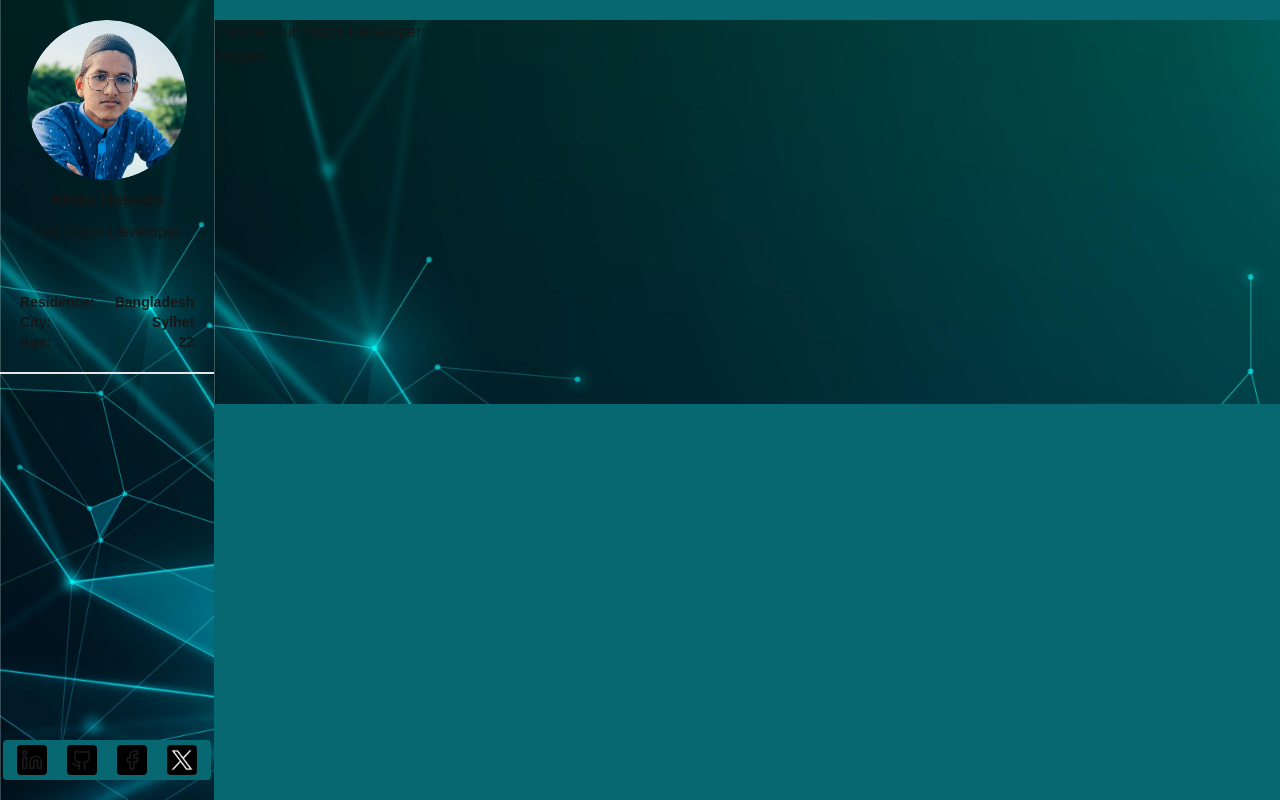
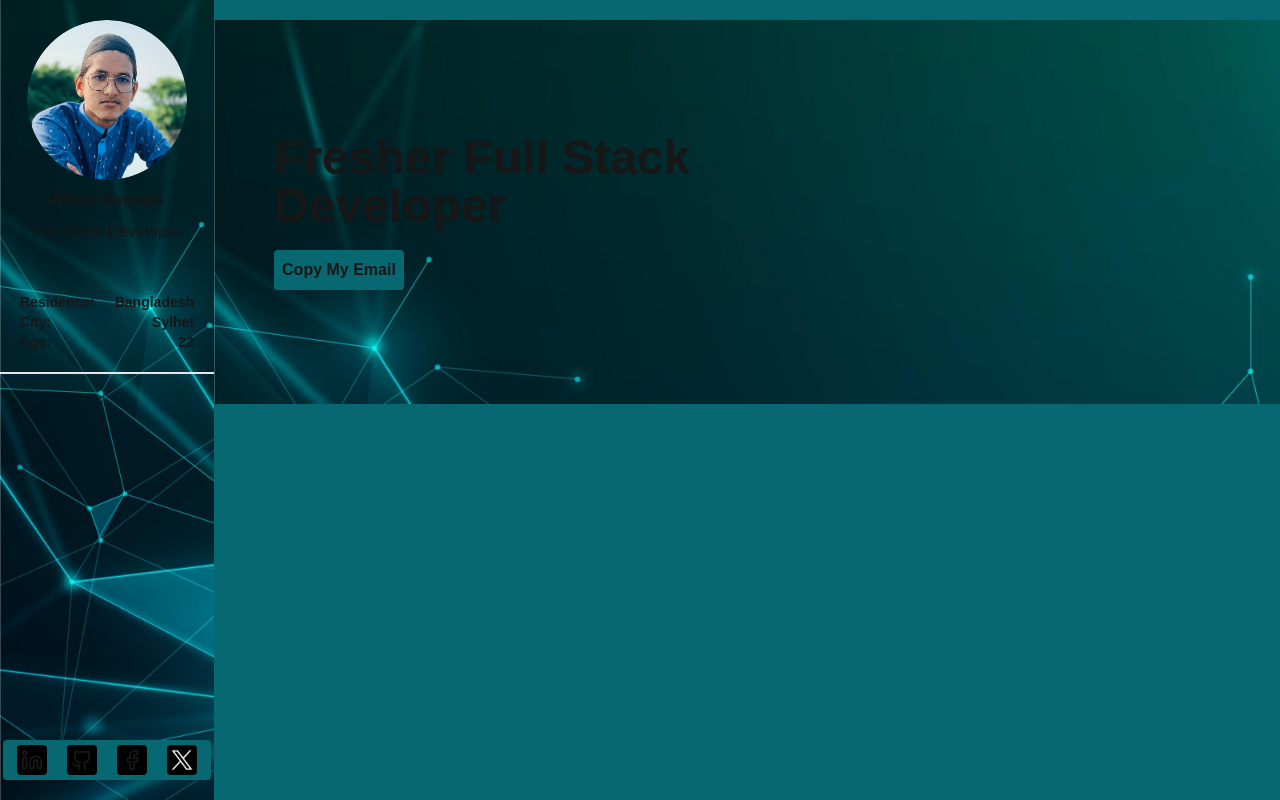
Before and after one commit to afnanhussain2002/my-portfolio, a Next.js app: page / in a window 1280 px wide. Shown: the top 800 px of the page. Built offline with nearby package versions, Linux system fonts and the light colour scheme.

Commit message:
add buttons with some design

```diff
--- a/components/HeroSection.tsx
+++ b/components/HeroSection.tsx
@@ -2,9 +2,10 @@ import React from 'react'
 
 const HeroSection = () => {
   return (
-    <div className=' w-[1280px] h-96 bg-[url("../public/images/mainBg.jpg")] bg-cover mt-5'>
-          <div>
-            <h2>Fresher Full Stack Developer</h2>
+    <div className=' w-[1280px] h-96 bg-[url("../public/images/mainBg.jpg")] bg-cover mt-5 flex justify-between items-center p-5'>
+          <div className='ml-10'>
+            <h2 className='text-5xl font-bold '>Fresher Full Stack <br /> Developer</h2>
+            <button className='mt-5 bg-[#076871] p-2 rounded font-bold'>Copy My Email</button>
           </div>
           <div>
             images
```
